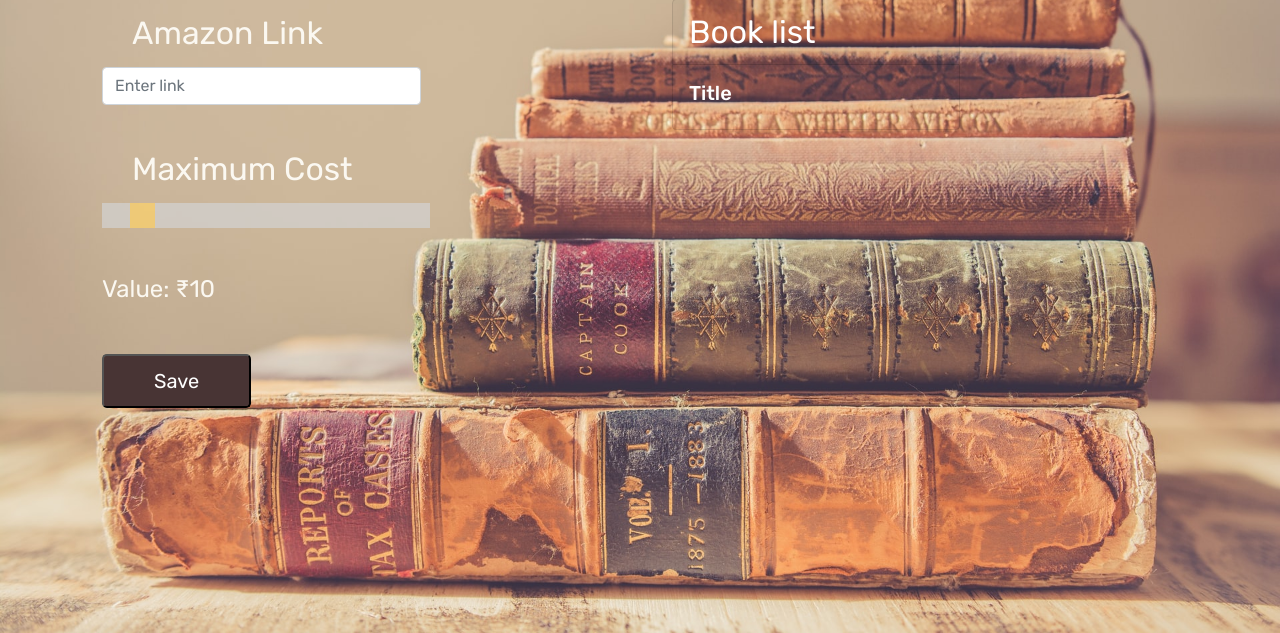
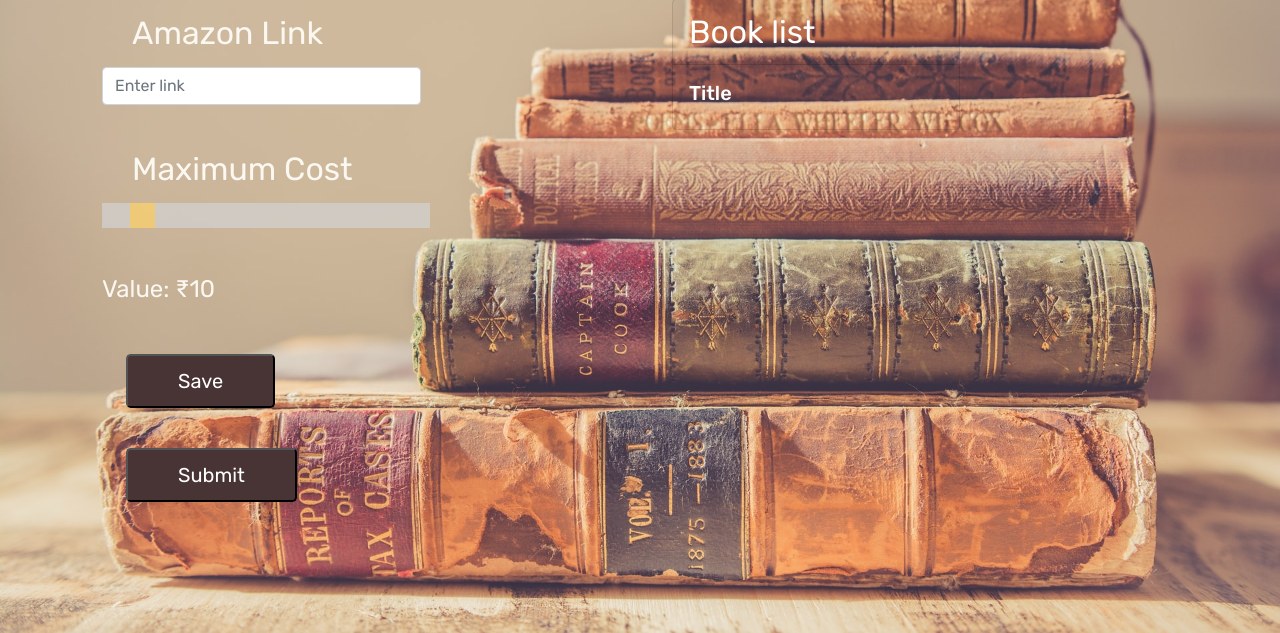
Before and after one commit to SubstantialCattle5/AMAZON_BOOK_PRICE_WEBSITE, a Flask app: page / in a window 1280 px wide. Shown: the part 167-800 px from the top of the page. Run offline with Flask 2, Linux system fonts and the light colour scheme.

Commit message:
Integrating flask with cool stuff

```diff
--- a/main.py
+++ b/main.py
@@ -18,11 +18,15 @@ def amazon(url_link: str):
 @app.route('/', methods=["POST", "GET"])
 def main_pg():
     global book_names
-    if request.method == 'POST' and len(request.form['link_text']) != 0:
-        link, price = request.form['link_text'], request.form['value']
-        amazon(url_link=f'{link}')
-        return render_template('index.html', titles=book_names )
-
+    if request.method == 'POST' :
+        if request.form.get('save') == 'Save' and len(request.form['link_text']) != 0:
+            link, price = request.form['link_text'], request.form['value']
+            amazon(url_link=f'{link}')
+            print('hello')
+            return render_template('index.html', titles=book_names)
+        elif request.form.get('Submit') == 'submit_':
+            print('save')
+            return render_template('index.html')
     else:
         book_names = []
         return render_template('index.html')
--- a/static/css/styles.css
+++ b/static/css/styles.css
@@ -35,6 +35,11 @@ body{
 /*Max Cost*/
 
 
+/*Saving button*/
+.save_button{
+    margin-top:40px ;
+    padding : 10px 90px 10px 90px ;
+}
 
 
 /*Slider*/
--- a/templates/index.html
+++ b/templates/index.html
@@ -41,7 +41,13 @@
                         <p class = 'price_outer'>Value: ₹<span id="price" class = 'price_outer'></span></p>
                     </div>
                     <!--Submit Button-->
-                    <button type="submit" class="btn-lg  button" value ='submit'>Save</button>
+                    <div class ='container'>
+                        <div class ='row'>
+                            <div class = 'col-lg-6 col-sm-12'> <button type="submit" class="btn-lg  button" value ='Save' name ='save'>Save</button> </div>
+                            </div>
+                        <div class = 'col-lg-6 col-sm-12'><button type = 'submit' class ='btn-lg button save_button' formaction="#" name="Submit" value = 'submit_'>Submit</button></div>
+
+                    </div>
 
                 </form>
             </div>
```
